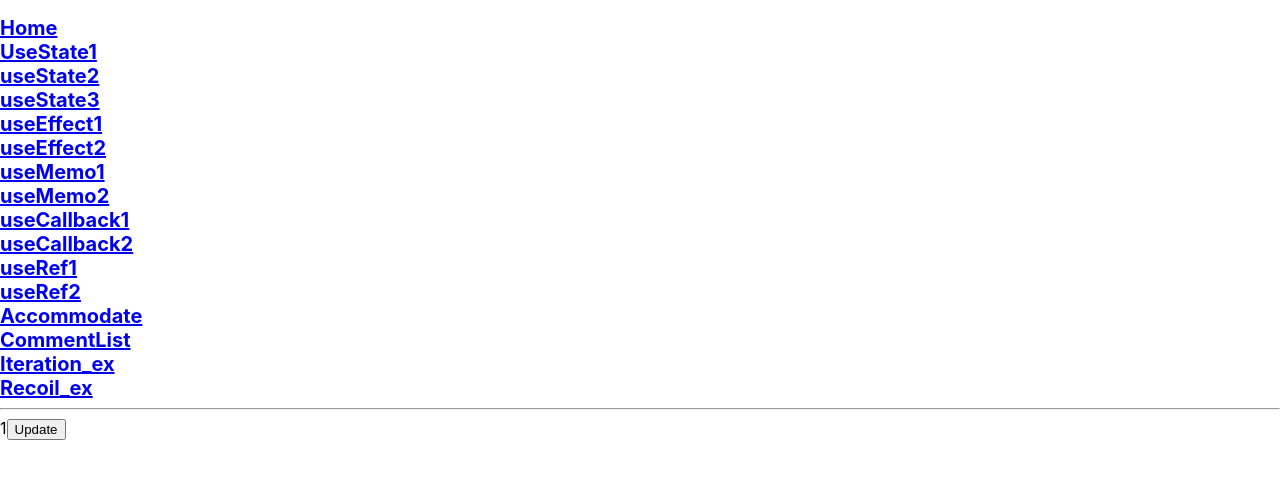
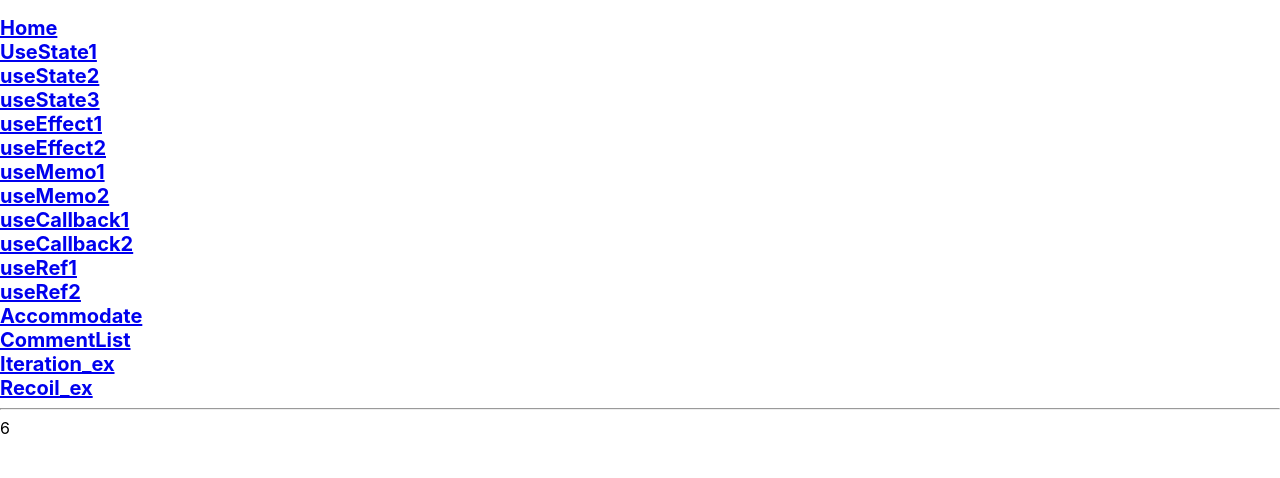
Before and after one commit to Hina0222/ReactPr, a React (Create React App) app in the folder test1/: page /useState1 in a window 1280 px wide. Shown: the top 478 px of the page. Built offline with nearby package versions, Linux system fonts and the light colour scheme.

Commit message:
useState,useEffect 동작 순서

```diff
--- a/test1/src/useState_ex/UseState1.jsx
+++ b/test1/src/useState_ex/UseState1.jsx
@@ -1,23 +1,57 @@
 /* eslint-disable*/
-import React, { useState } from 'react';
+import React, { useState, useEffect } from 'react';
 
 const UseState1 = () => {
-    const [time, setTime] = useState(1);
+    // const [count, setCount] = useState(0);
+    // console.log("State", count)
 
-    const handleClick = () => {
-        let newTime;
-        if (time >= 12) {
-            newTime = 1;
-        } else {
-            newTime = time + 1;
-        }
-        setTime(newTime);
-    };
+    // useEffect(() => {
+    //     setCount(1);
+    // }, [count])
 
+    // const [count, setCount] = useState(0);
+    // console.log("State", count)
+
+    // useEffect(() => {
+    //     setCount(1);
+    //     return () => {
+    //         console.log("State", count)
+    //     }//cleanup Function
+    // }, [count])
+
+    // const [count, setCount] = useState(0);
+    // console.log("State", count)
+
+    // useEffect(() => {
+    //     setCount(1);//set함수는 비동기
+    //     console.log("State", count)
+    //     setCount(2);
+    //     console.log("State", count)
+    //     setCount(3);
+    //     console.log("State", count)
+    // }, [count])
+
+    // const [count, setCount] = useState(0);
+    // console.log("State", count)
+
+    // useEffect(() => {
+    //     setCount(prev => prev + 1)
+    //     setCount(prev => prev + 1)
+    //     setCount(prev => prev + 1)
+    // }, [])
+
+    const [count, setCount] = useState(0);
+    const [value, setValue] = useState(0);
+
+    console.log("Value", value)
+    useEffect(() => {
+        setCount(prev => prev + 3)
+        setCount(prev => prev + 3)
+        setValue(count)
+    }, [])
     return (
         <div>
-            <span>{time}</span>
-            <button onClick={handleClick}>Update</button>
+            <span>{count}</span>
         </div>
     );
 };
```
